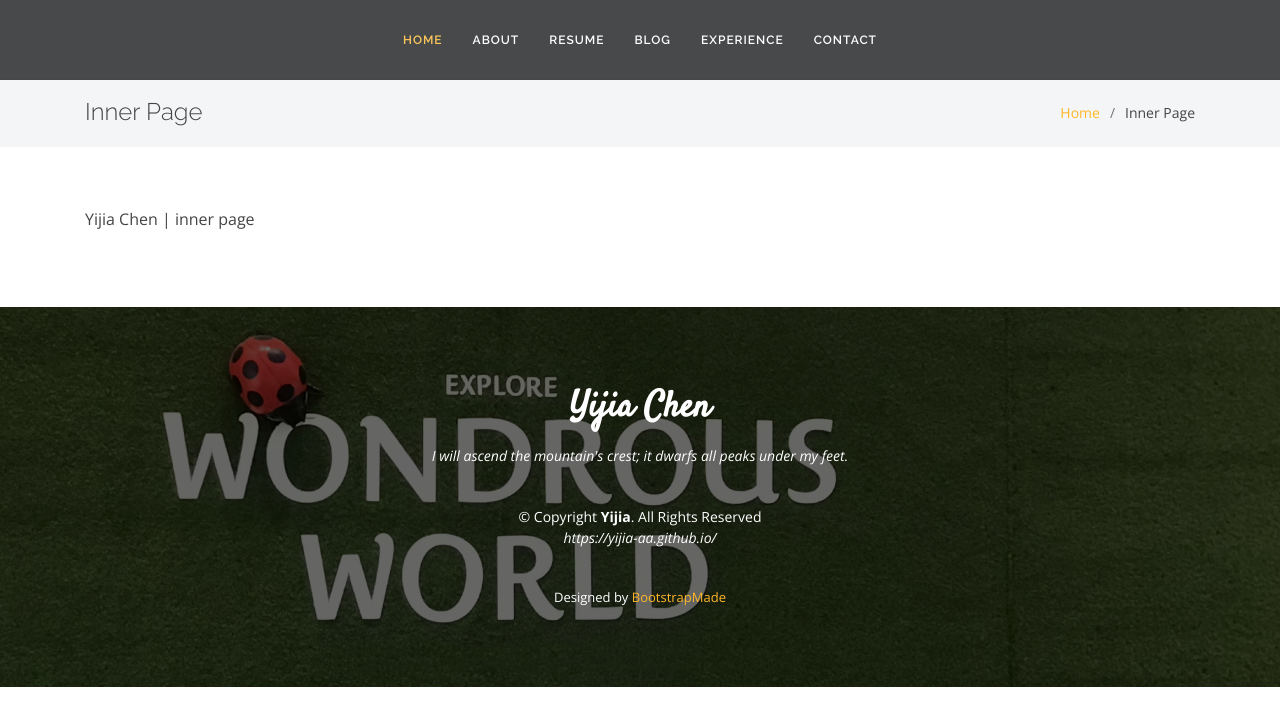
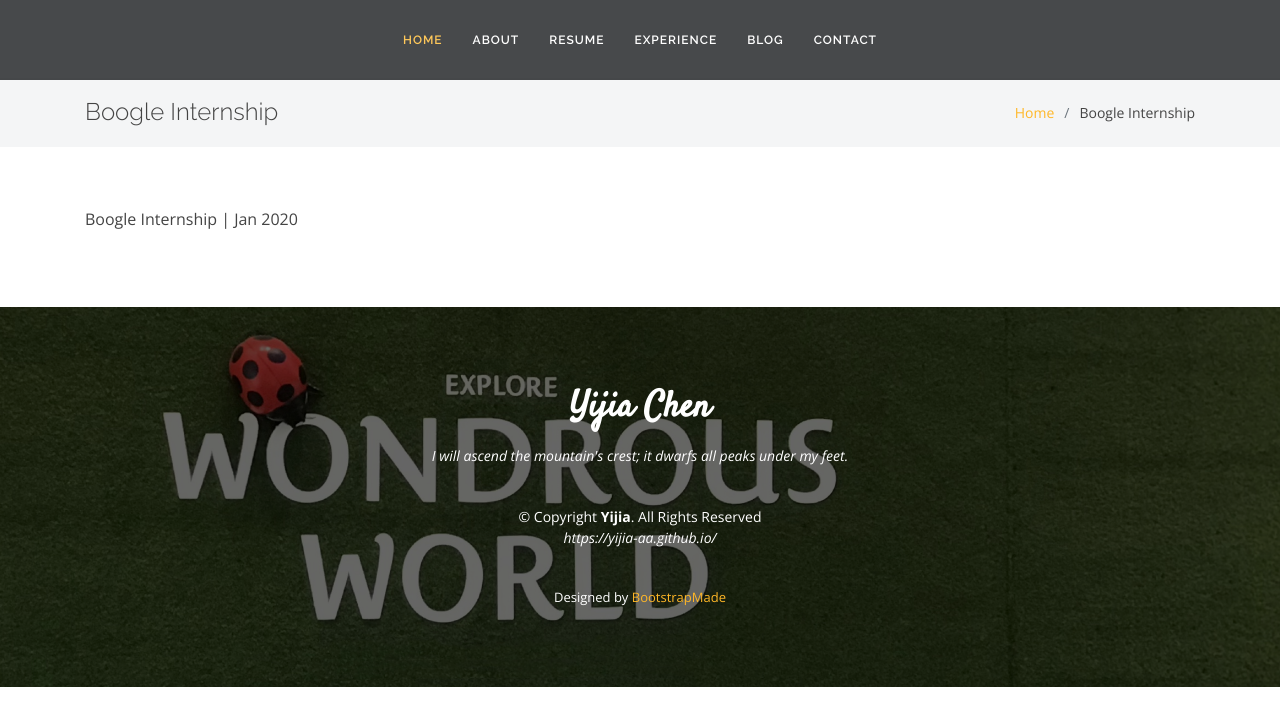
Before and after one commit to yijia-aa/yijia-aa.github.io, a plain HTML site: page Boogle_internship.html in a window 1280 px wide. Drawn offline with nearby package versions, Linux system fonts and the light colour scheme.

Commit message:
Update Boogle_internship.html

```diff
--- a/Boogle_internship.html
+++ b/Boogle_internship.html
@@ -5,7 +5,7 @@
   <meta charset="utf-8">
   <meta content="width=device-width, initial-scale=1.0" name="viewport">
 
-  <title>Yijia Chen | An ambitious student | Exploring</title>
+  <title>Boogle Internship | Jan 2020</title>
   <meta content="" name="description">
   <meta content="" name="keywords">
 
@@ -44,8 +44,8 @@
         <li><a href="index.html">Home</a></li>
         <li><a href="#about">About</a></li>
         <li><a href="#resume">Resume</a></li>
+        <li><a href="#experience">Experience</a></li>
         <li><a href="#blogs">Blog</a></li>
-        <li><a href="#experience">Experience</a></li>
         <li><a href="#contact">Contact</a></li>
 
       </ul>
@@ -60,10 +60,10 @@
       <div class="container">
 
         <div class="d-flex justify-content-between align-items-center">
-          <h2>Inner Page</h2>
+          <h2>Boogle Internship</h2>
           <ol>
             <li><a href="index.html">Home</a></li>
-            <li>Inner Page</li>
+            <li>Boogle Internship</li>
           </ol>
         </div>
 
@@ -73,7 +73,7 @@
     <section class="inner-page">
       <div class="container">
         <p>
-          Yijia Chen | inner page
+          Boogle Internship | Jan 2020
         </p>
       </div>
     </section>
```
